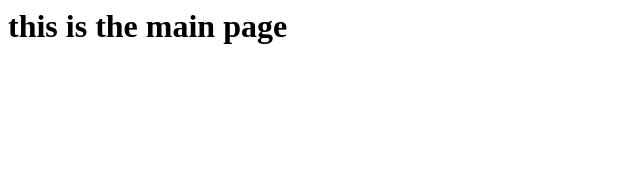
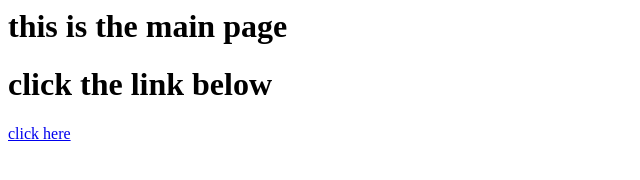
Before and after one commit to saki7satvik/testhosting, a plain HTML site: page index.html in a window 1280 px wide. Shown: the whole page, without its empty margins (0-640 px from the left). Drawn offline with Linux system fonts and the light colour scheme.

Commit message:
temp branch

```diff
--- a/index.html
+++ b/index.html
@@ -1,5 +1,7 @@
 <html>
 <body>
 <h1> this is the main page</h1>
+<h1>click the link below</h1>
+<a href="aboutus.html">click here</a>
 </body>
 </html>
```
Also changed, not shown: aboutus.html (added, +6 -0 lines).
